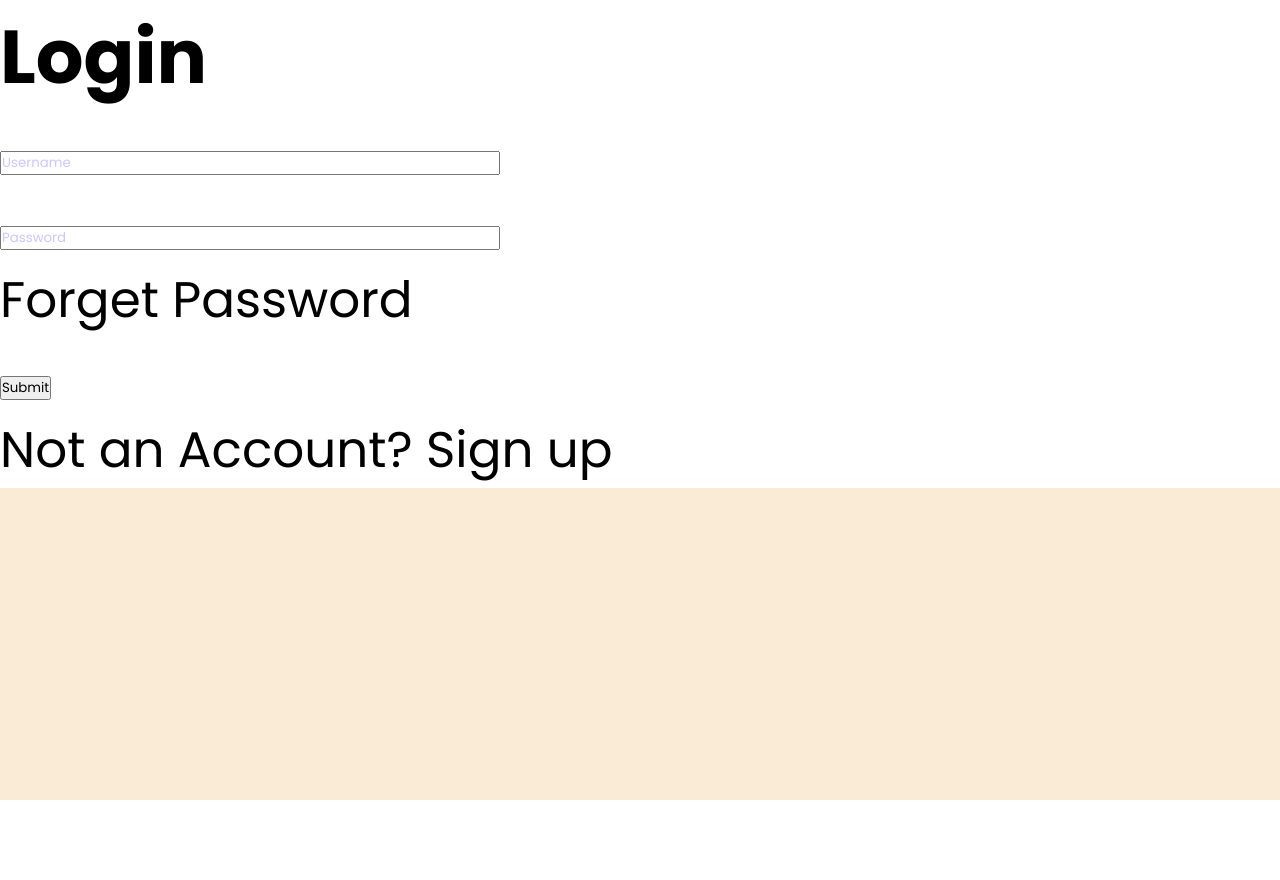
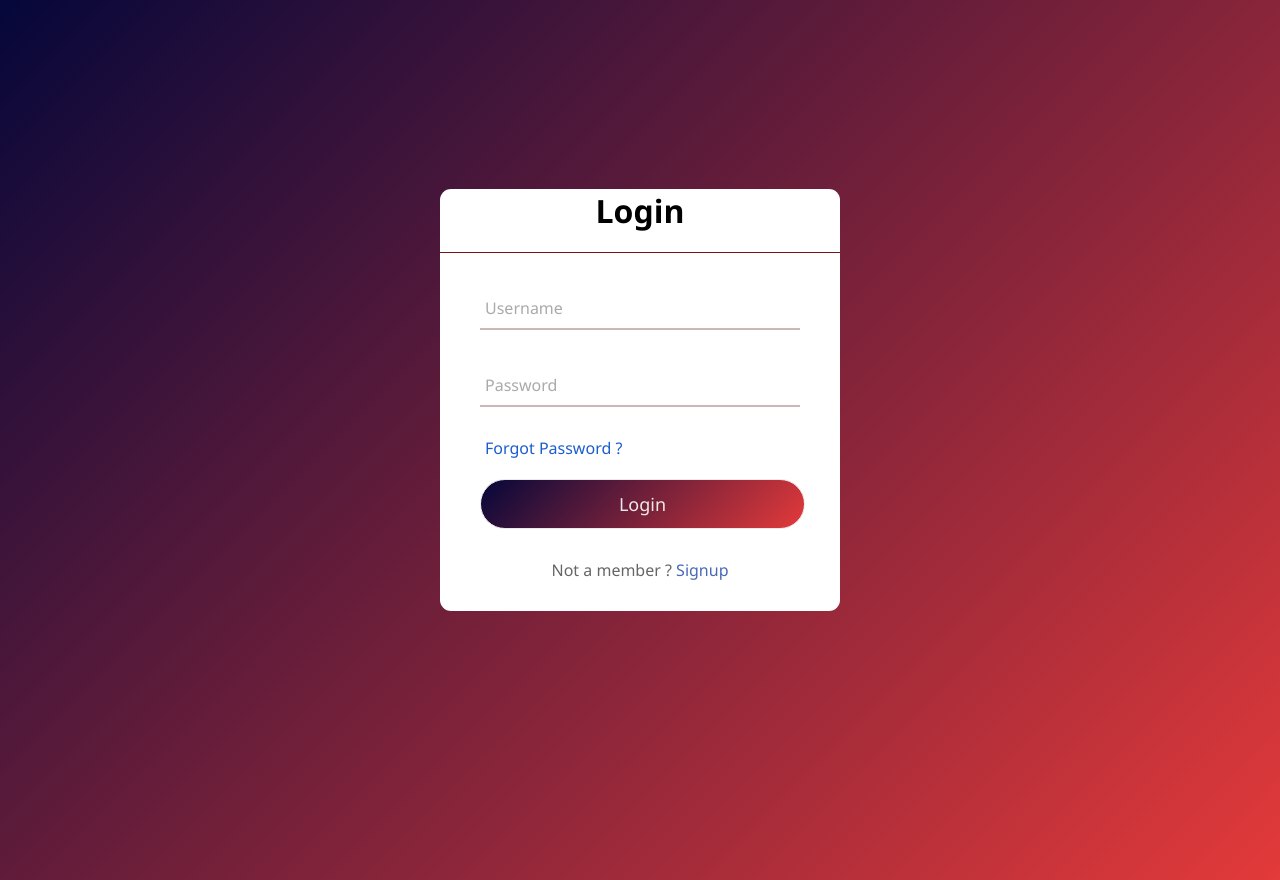
Before and after one commit to Savidya9800/Blood-Donation-System, a PHP site: page /login.html in a window 1280 px wide. Before the commit the page ends 800 px from the top, so only its background shows below. Run offline with PHP 8.4, Linux system fonts and the light colour scheme.

Commit message:
Creat login page

```diff
--- a/src/login.html
+++ b/src/login.html
@@ -7,22 +7,28 @@
         <link rel="stylesheet" href="styles/header.css">
         <link rel="stylesheet" href="styles/login.css">
     </head>
+
     <body>
-        <div class="one">
-            <h2>Login</h2>
-            <form action="#">
-                <div class="two">
-                    <input type="text" id="text_1" placeholder="Username"  required>
+        <div class="center">
+            <h1>Login</h1>
+            <form method="post">
+                <div class="txt_field">
+                    <input type="text" required>
+                    <span></span>
+                    <label>Username</label>
                 </div>
-                <div class="two">
-                    <input type="text" id="text_1" placeholder="Password"  required>
-
+                <div class="txt_field">
+                    <input type="text" required>
+                    <span></span>
+                    <label>Password</label>
                 </div>
-                <div class="four">Forget Password</div>
-                <input  type="submit">
-                <div class="five">Not an Account? Sign up<a href="register.html"></a>
+                <div class="pass">Forgot Password ?</div>
+                <input type="submit" value="Login">
+                <div class="signup_link">
+                    Not a member ? <a href="#">Signup</a>
                 </div>
             </form>
         </div>
+
     </body>
 </html>
--- a/src/styles/login.css
+++ b/src/styles/login.css
@@ -1,15 +1,113 @@
+*{
+    margin: 0;
+    padding: 0;
+    box-sizing: border-box;
+    font-family: 'Segoe UI', Tahoma, Geneva, Verdana, sans-serif;
+}
 body {
-    background-color:antiquewhite;
-    font-family: 'Times New Roman', Times, serif;
+    display: flex;
+    height: 110vh;
+    justify-content: center;
+    align-items: center;
+    background: linear-gradient(135deg, #05073a, #dc0606ca);
+    padding: 10px;
+    display: block;
 }
-
-.one {
-    font-size: 50px;
+.center{
+    position: absolute;
     top: 50%;
-    right: 50%;
+    left: 50%;
+    transform: translate(-50%, -50%);
+    width: 400px;
     background: white;
+    border-radius: 11px;
 }
-#text_1 {
-    width:500px;
-
+.center h1{
+    text-align: center;
+    padding: 0 0 20px 0;
+    border-bottom: 1.5px solid rgb(117, 20, 20);
 }
+.center form{
+    padding: 0 40px;
+    box-sizing: border-box;
+}
+form .txt_field{
+    position: relative;
+    border-bottom: 2px solid #c8b8b8;
+    margin: 35px 0;
+}
+.txt_field input{
+    width: 100%;
+    padding: 0 5px;
+    height: 40px;
+    font-size: 17px;
+    border: none;
+    background: none;
+    outline: none;
+}
+.txt_field label{
+    position: absolute;
+    top: 50%;
+    left: 5px;
+    color: #aba9a9;
+    transform: translateY(-50%);
+    font-size: 16px;
+    pointer-events: none;
+    transition: .5s;
+}
+.txt_field span::before{
+    content: '';
+    position: absolute;
+    top: 40px;
+    left: 0;
+    width: 0%;
+    height: 2px;
+    background: rgb(158, 14, 14);
+    transition: .3s;
+}
+.txt_field input:focus ~ label,
+.txt_field input:valid ~ label{
+    top: -5px;
+    color: darkred;
+}
+.txt_field input:focus ~ span::before,
+.txt_field input:valid ~ span::before{
+    width: 100%;
+}
+.pass{
+    margin: -5px 0 20px 5px;
+    color: rgb(27, 93, 206);
+    cursor: pointer;
+}
+.pass:hover{
+    text-decoration: underline;
+}
+input[type="submit"]{
+    width: 325px;
+    height: 50px;
+    border: 1px solid;
+    background: linear-gradient(135deg, #05073a, #dc0606ca);
+    border-radius: 25px;
+    font-size: 18px;
+    color: rgb(237, 233, 233);
+    font-weight: 500;
+    cursor: pointer;
+    outline: none;
+}
+input[type="submit"]:hover{
+    border-color: rgb(72, 105, 182);
+    transition: .3s;
+}
+.signup_link{
+    margin: 30px 0;
+    text-align: center;
+    font-size: 16px;
+    color: #666666;
+}
+.signup_link a{
+    color: rgb(72, 105, 182);
+    text-decoration: none;
+}
+.signup_link a:hover{
+    text-decoration: underline;
+}
```
